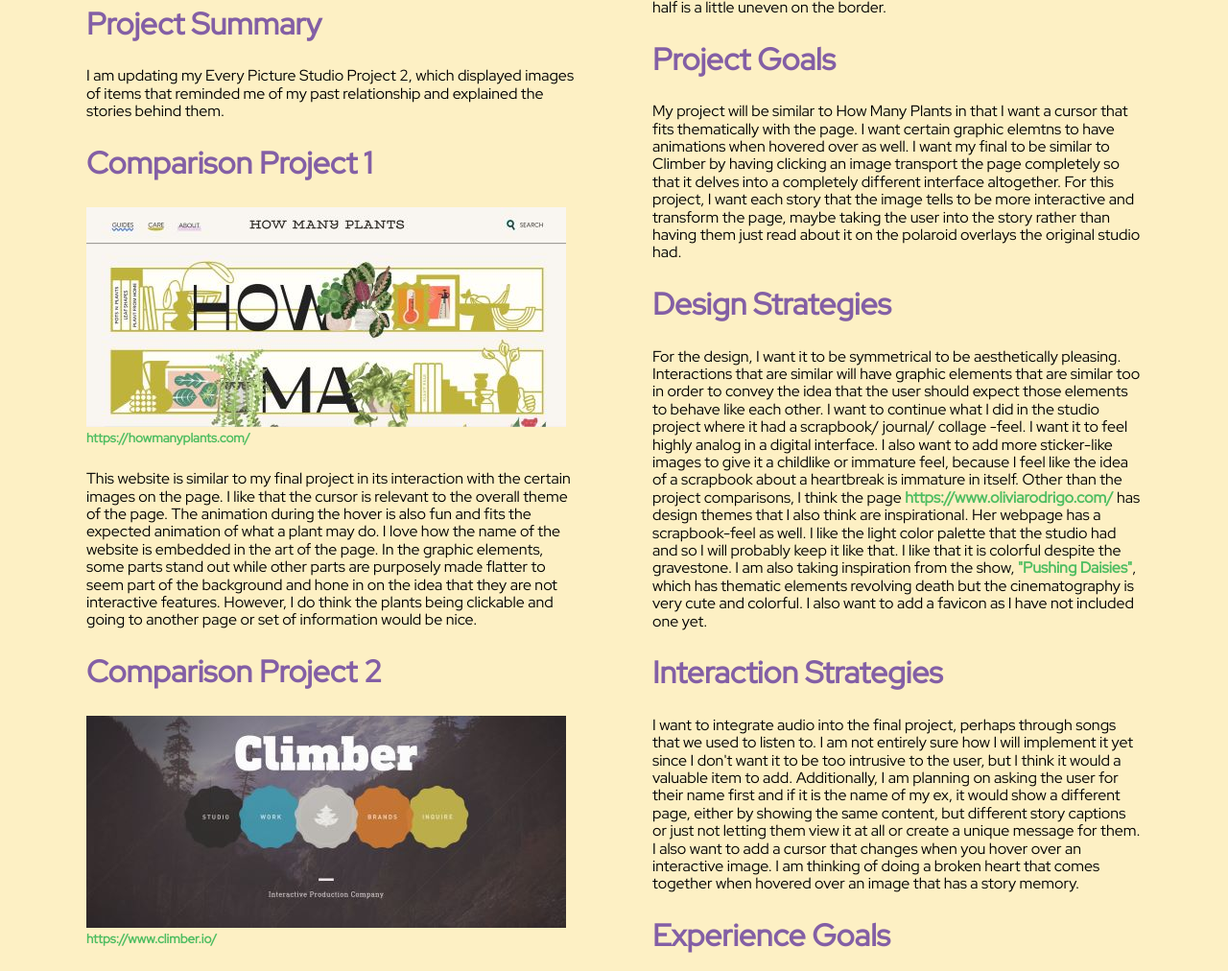
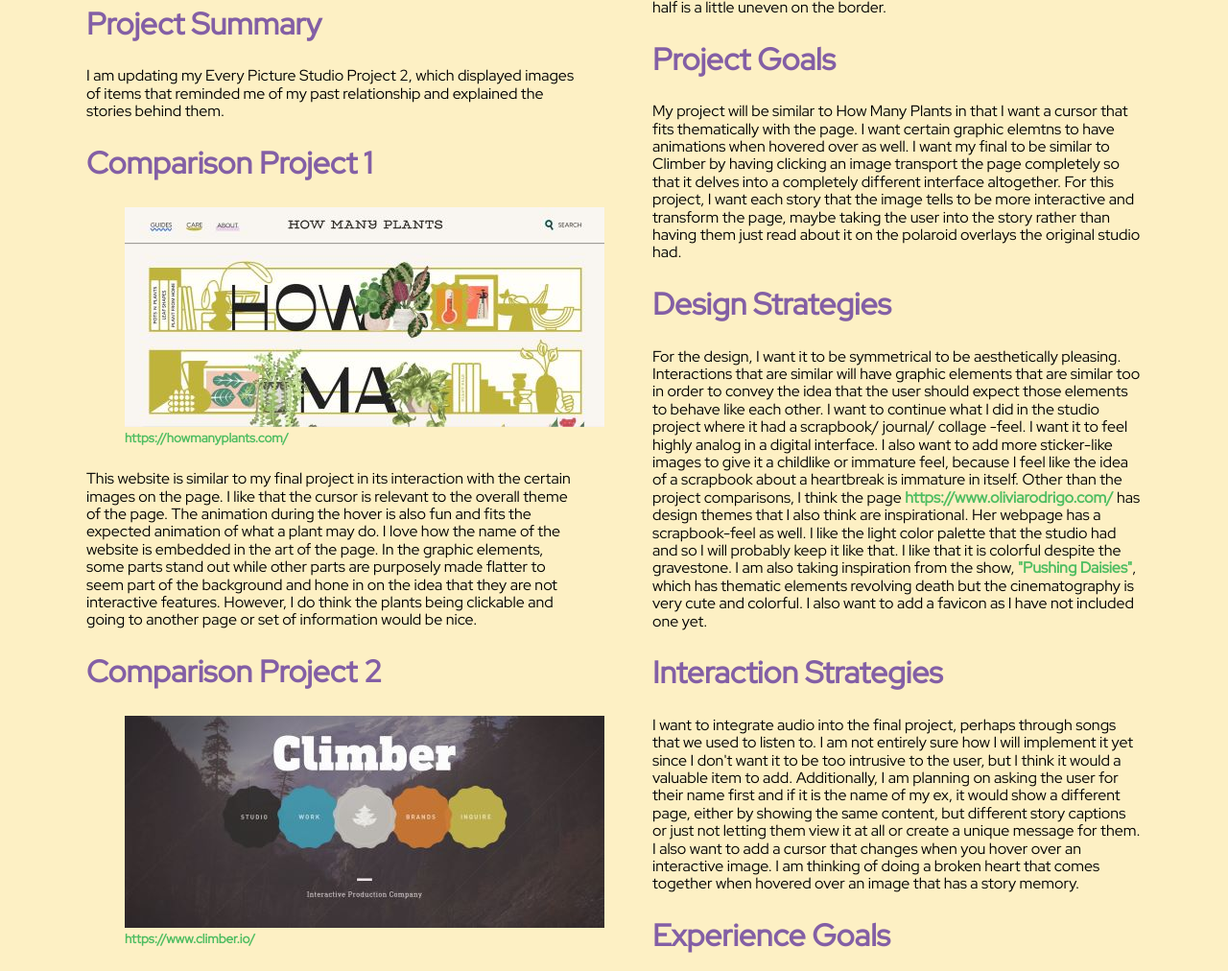
Before and after one commit to jeanpgp/jeanpgp.github.com, a plain HTML site: page final/brief.html in a window 1280 px wide. Shown: the part 180-1192 px from the top of the page at 96% size. Drawn offline with nearby package versions, Linux system fonts and the light colour scheme.

Commit message:
brief validate

```diff
--- a/final/brief.html
+++ b/final/brief.html
@@ -22,12 +22,12 @@
             </p>
             <h2>Comparison Project 1</h2>
             <!---has photo of website and figcaption linked-->
-            <section>
+            <figure>
             <a href="https://howmanyplants.com/">
                 <img src="images/plants.JPG" alt="how many plants">
             </a>
             <figcaption> <a href="https://howmanyplants.com/">https://howmanyplants.com/</a></figcaption>
-            </section>
+            </figure>
             <p>
                 This website is similar to my final project in its interaction with the certain images on the page. I like that the cursor is relevant to the
                 overall theme of the page. The animation during the hover is also fun and fits the expected animation of what a plant may do. I love how the name of
@@ -36,12 +36,12 @@
             </p>
             <h2>Comparison Project 2</h2>
             <!---has photo of website and figcaption linked-->
-            <section>
+            <figure>
             <a href="https://www.climber.io/">
                 <img src="images/climber.JPG" alt="climber">
             </a>
             <figcaption> <a href="https://www.climber.io/">https://www.climber.io/</a></figcaption>
-            </section>
+            </figure>
             <p>
                 I really like the extreemly interactive and animated aspects of this website. This is something I want to implement in my final project. I want each click and interaction to really
                 create an experience that takes the user somewhere else and delves into a story. I get that the
```
